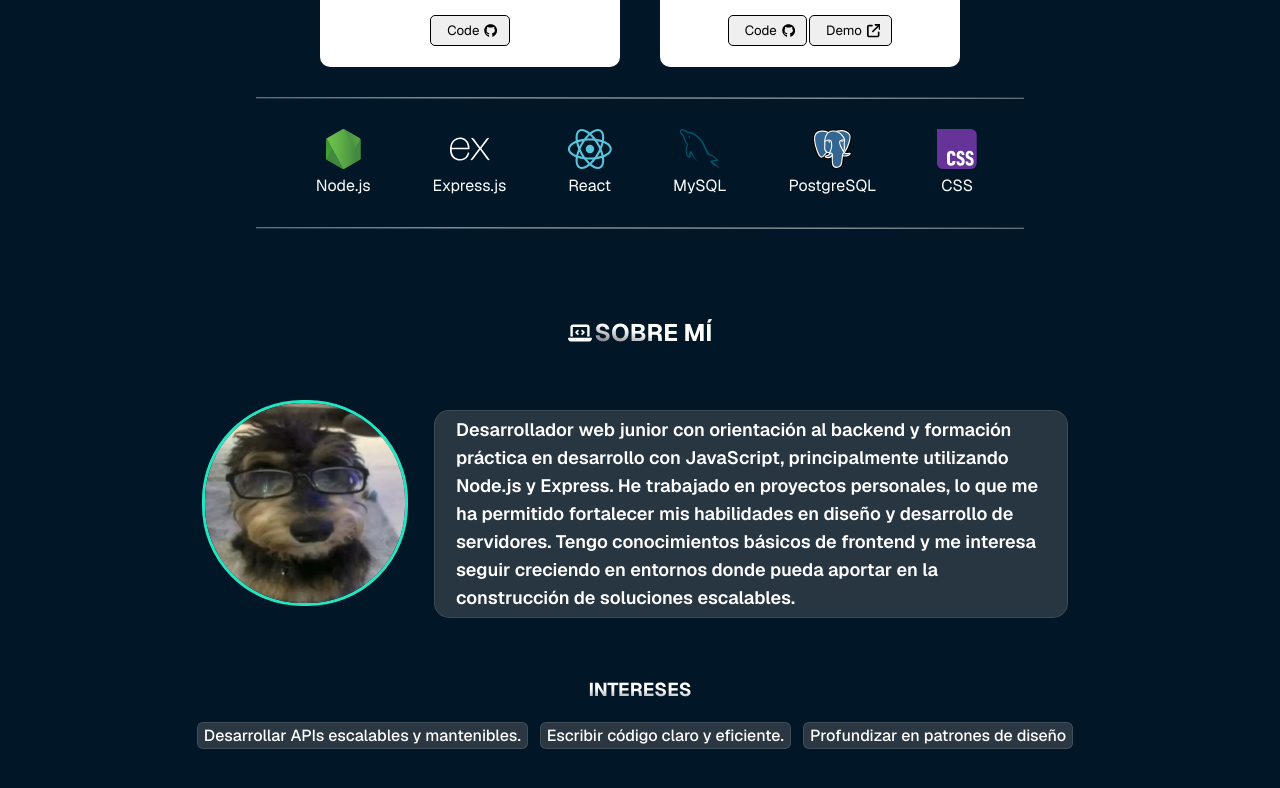
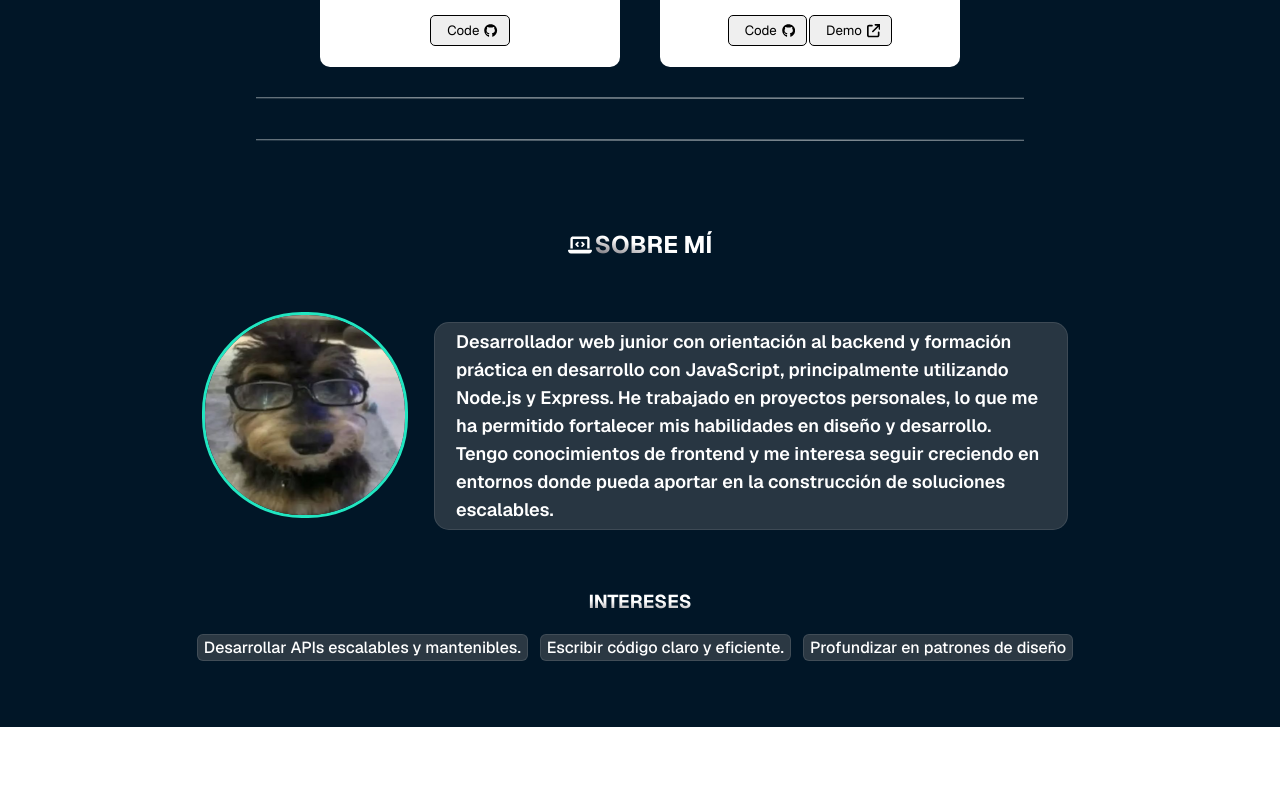
Before and after one commit to Santi-Burgos/portafolio, a React (Create React App) app: page / in a window 1280 px wide. Shown: the part 1288-2076 px from the top of the page. After the commit the page ends 2015 px from the top, so only its background shows below. Built offline with nearby package versions, Linux system fonts and the light colour scheme.

Commit message:
test: overflow-x

```diff
--- a/src/App.js
+++ b/src/App.js
@@ -3,7 +3,7 @@ import NavBar from './components/navbar.jsx';
 import Presentation from './components/presentation.jsx';
 import  Projects from './components/projects.jsx'
 import About from './components/about.jsx';
-import Carousel from './ui/carrousel.jsx'
+// import Carousel from './ui/carrousel.jsx'
 import { FaCode } from "react-icons/fa";
 import { FaLaptopCode } from "react-icons/fa6";
 
@@ -29,7 +29,7 @@ function App() {
           <div className="section-divider"></div>
         </section>
         <section className='stack-tech' id='stack'>
-          <Carousel />
+          {/* <Carousel /> */}
         <div className="section-divider"></div>
         </section>
           <section className='about-me' id='about'>
--- a/src/components/about.jsx
+++ b/src/components/about.jsx
@@ -11,8 +11,8 @@ function About(){
             <div className="about-text">
                 <p>
                     Desarrollador web junior con orientación al backend y formación práctica en desarrollo con JavaScript,
-                    principalmente utilizando Node.js y Express. He trabajado en proyectos personales, lo que me ha permitido fortalecer mis habilidades en diseño y desarrollo de servidores.
-                    Tengo conocimientos básicos de frontend y me interesa seguir creciendo en entornos donde pueda aportar en la construcción de soluciones escalables.
+                    principalmente utilizando Node.js y Express. He trabajado en proyectos personales, lo que me ha permitido fortalecer mis habilidades en diseño y desarrollo.
+                    Tengo conocimientos de frontend y me interesa seguir creciendo en entornos donde pueda aportar en la construcción de soluciones escalables.
                 </p>
             </div>
         </div>
--- a/src/styles/App.css
+++ b/src/styles/App.css
@@ -3,6 +3,7 @@ body{
   font-optical-sizing: auto;
   font-weight: 400;
   font-style: normal;
+  overflow-x: hidden;
 }
 a{
   font-family: "Geist", sans-serif;
@@ -123,7 +124,7 @@ html {
 /*Presentation styles*/
 
 .presentation{
-  width: 100vw;
+  width: 100%;
   height: 100vh;
   justify-content: center;
   align-items: center;
@@ -135,7 +136,7 @@ html {
 }
 .precontenedor-profile{
   height: 96%;
-  margin: 0px 10px 0px 10px;
+  margin: 0px 0px;
   display: flex;
   flex-direction: column;
   justify-content: center;
@@ -473,13 +474,14 @@ html {
 /* About me*/
 
 .about-me {
+  width: 100%;
+  margin: 0 auto;
+  box-sizing: border-box;
+  padding: 3rem 1.5rem;
   display: flex;
   flex-direction: column;
   align-items: center;
   gap: 2rem;
-  width: 100vw;
-  box-sizing: border-box;
-  padding: 3rem 0;
 }
 
 .about-me-content {
@@ -658,7 +660,7 @@ html {
     width: 50%;
   }
 }
-@media (min-width: 1920px){
+@media (min-width: 1800px){
   .profile-text h1{
     font-size: 9rem;
   }
```
